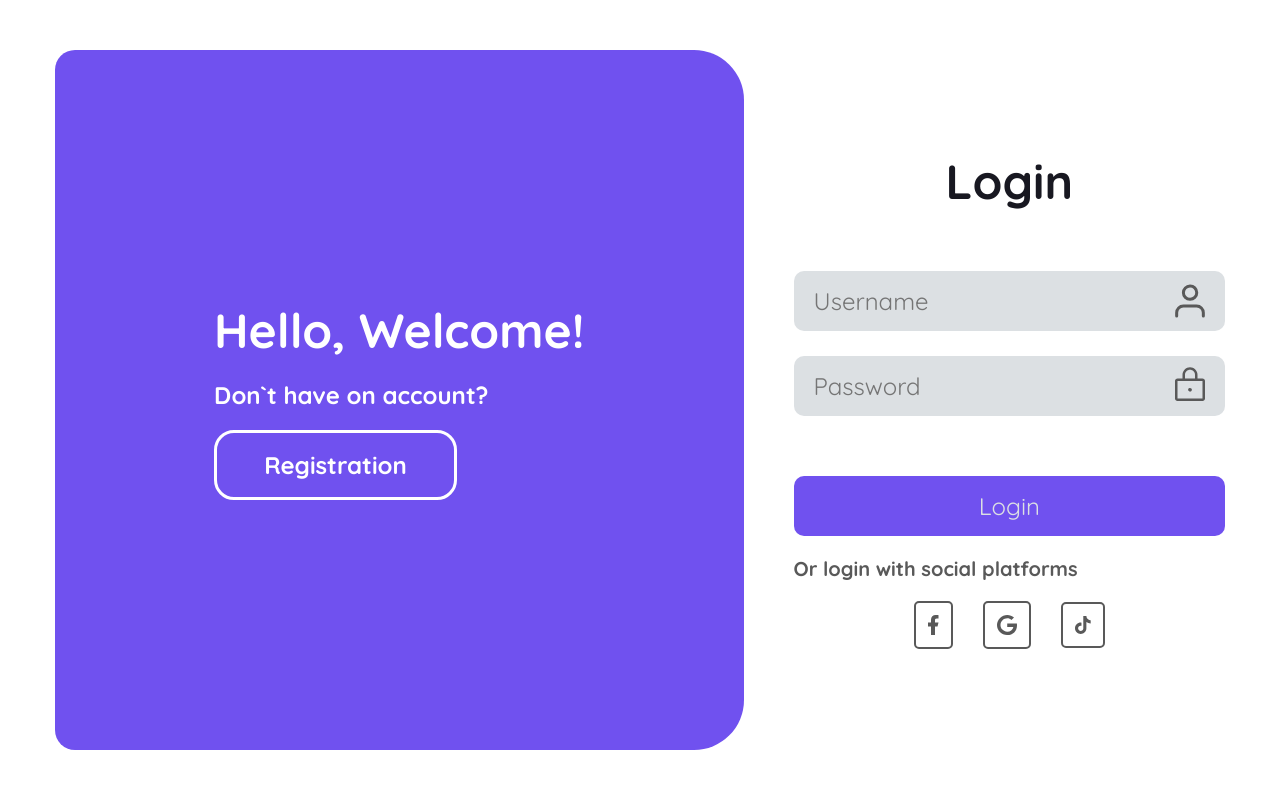
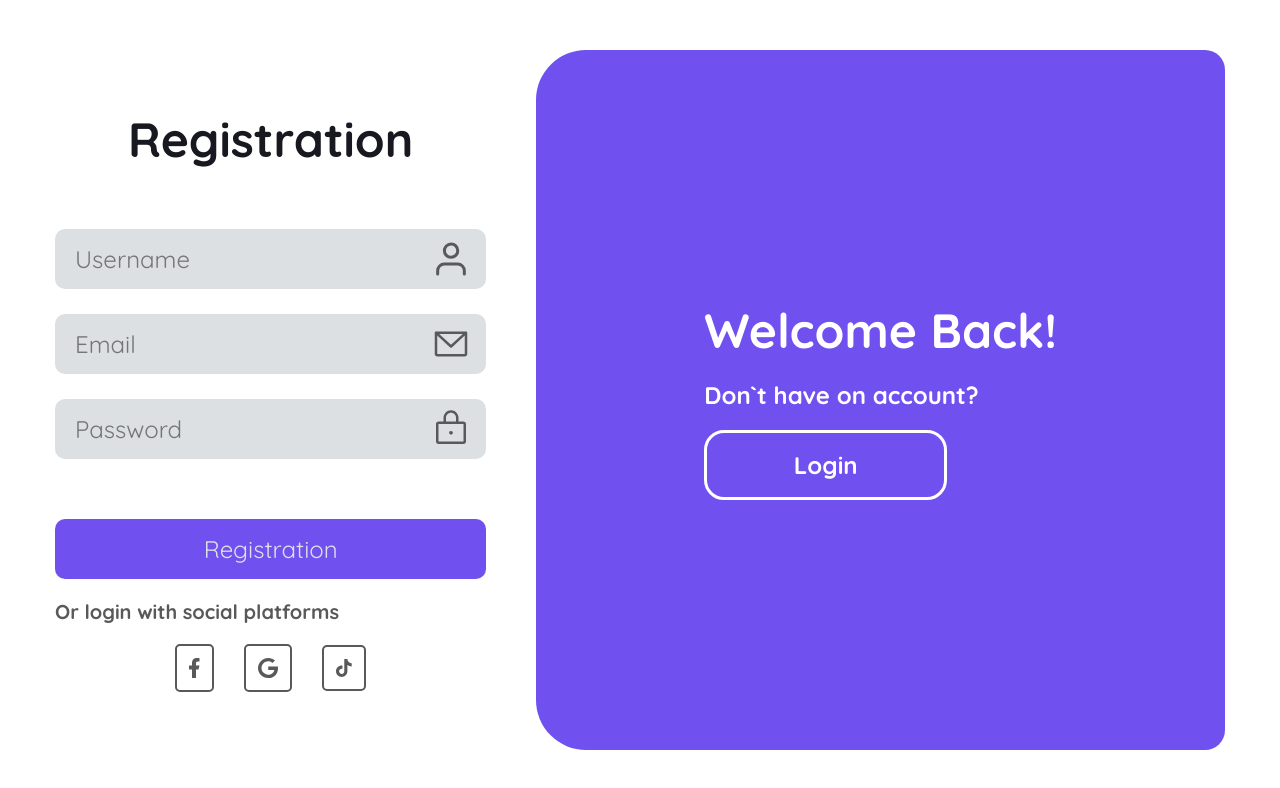
Before and after one commit to BogdanNakai/To-do-App-React-, a React (Vite) app: page / in a window 1280 px wide. Shown: the top 788 px of the page. Built offline with nearby package versions, Linux system fonts and the light colour scheme.

Commit message:
refacto: test changes to the display of the "Welcome" banner

```diff
--- a/src/pages/Registration.jsx
+++ b/src/pages/Registration.jsx
@@ -3,16 +3,15 @@ import ComponentWelcome from "../components/ComponentWelcome";
 import SingIn from "../components/SingIn";
 import SingUp from "../components/SingUp";
 
+
 const Registration = () => {
-
-	const [welcomePosition, setWelcomePosition] = useState('signin');
+	const [welcomePosition, setWelcomePosition] = useState('signup');
 	const isSignIn = welcomePosition === "signin"
-
 	return (
 		<div className="registration">
 			<div className="registration--container">
 				<div className={`registration--body registration--body_${welcomePosition}`}>
-					{!isSignIn ? <SingUp /> : null}
+					{!isSignIn ? <SingUp/> : null}
 					<ComponentWelcome welcomePosition={welcomePosition} setWelcomePosition={setWelcomePosition} isSignIn={isSignIn} />
 					{isSignIn ? <SingIn /> : null}
 				</div>
```
